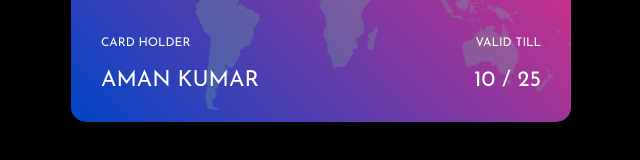
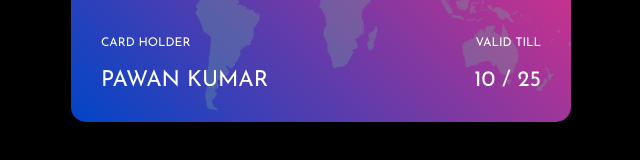
Before and after one commit to pawan-kumar9/virtual-credit-card, a plain HTML site: page index.html in a window 1280 px wide. Shown: the part 428-588 px from the top of the page, 319-959 px from the left. Drawn offline with Linux system fonts and the light colour scheme.

Commit message:
name commit

```diff
--- a/index.html
+++ b/index.html
@@ -28,7 +28,7 @@
                        <p>VALID TILL</p>
                    </div>
                    <div class="row name">
-                       <p>AMAN KUMAR</p>
+                       <p>PAWAN KUMAR</p>
                        <p>10 / 25</p>
                    </div>
                 </div>
```
